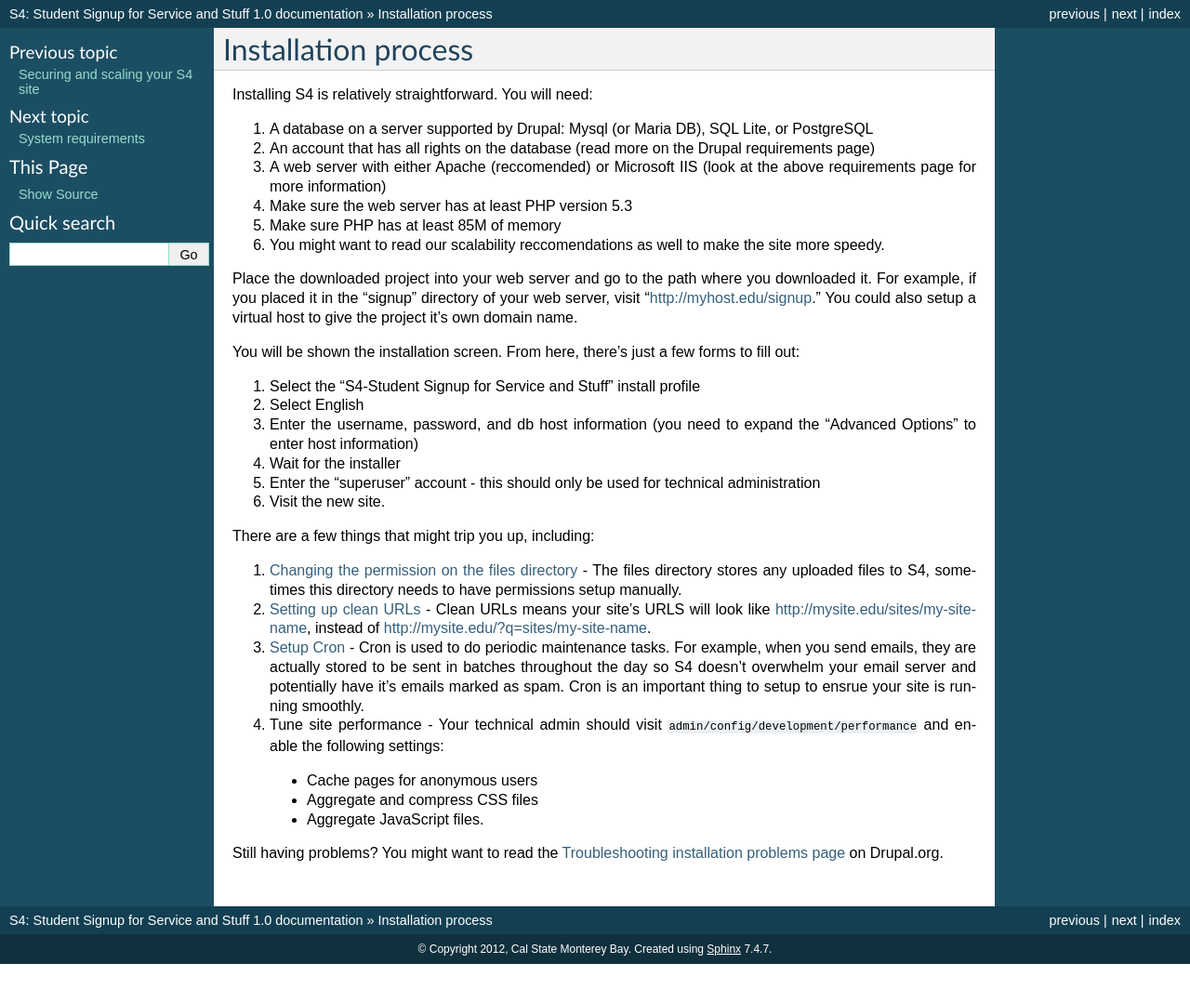
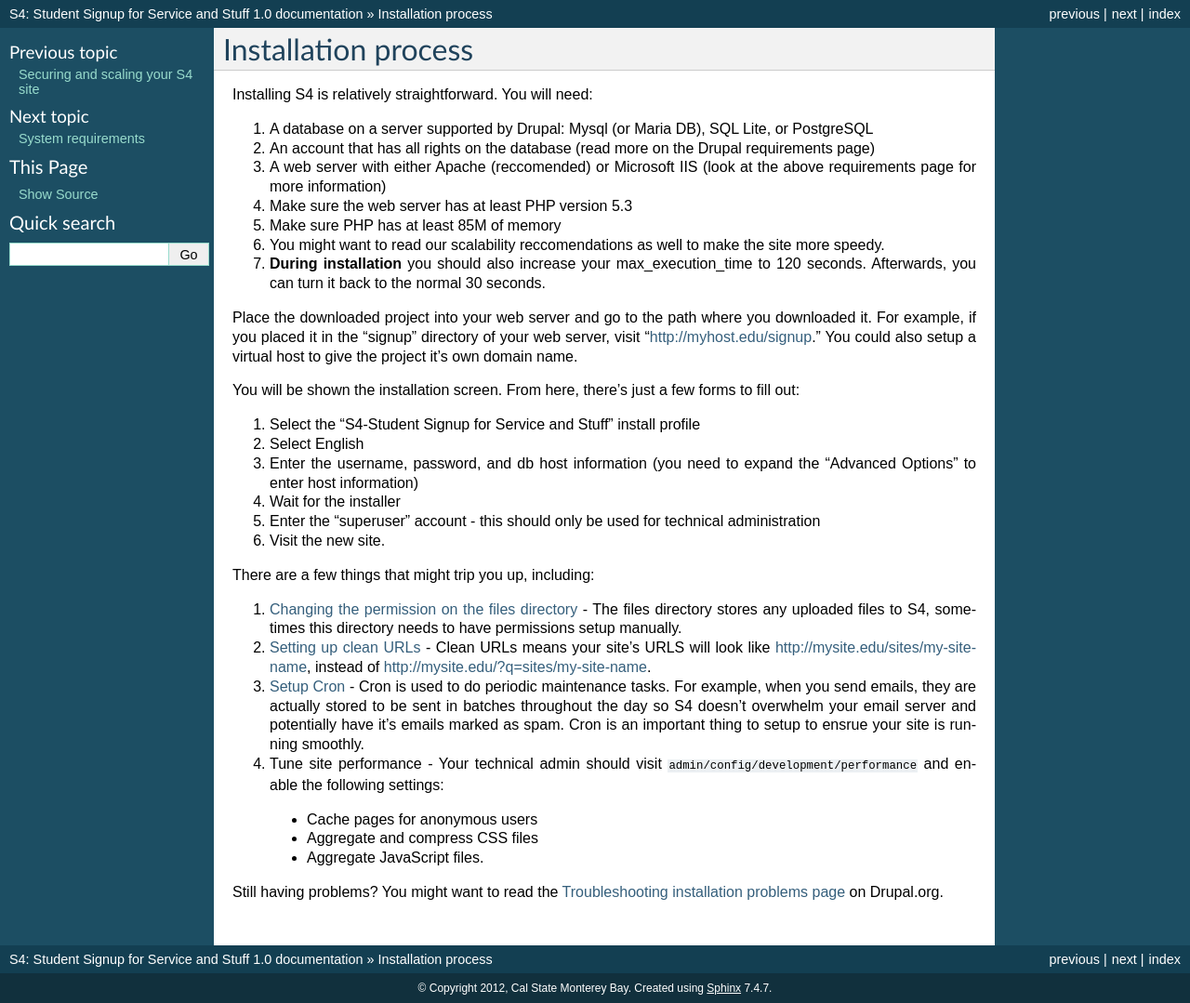
Before and after one commit to calstates4/s4project, a Sphinx documentation site: the page built from docs/installation/installation.rst, in a window 1280 px wide. Shown: the whole page at 93% size. Built offline with Sphinx 7.4.7, drawn with Linux system fonts in a browser that asks for light colours; before the commit the page ends 1037 px from its top, so only the background shows below that.

Commit message:
Added max execution time note for installation.

```diff
--- a/docs/installation/installation.rst
+++ b/docs/installation/installation.rst
@@ -10,6 +10,7 @@
 4. Make sure the web server has at least PHP version 5.3
 5. Make sure PHP has at least 85M of memory
 6. You might want to read our scalability reccomendations as well to make the site more speedy.
+7. **During installation** you should also increase your max_execution_time to 120 seconds. Afterwards, you can turn it back to the normal 30 seconds.
 
 Place the downloaded project into your web server and go to the path where you downloaded it. For example, if you placed it in the "signup" directory of your web server, visit "http://myhost.edu/signup." You could also setup a virtual host to give the project it's own domain name.
 
```
